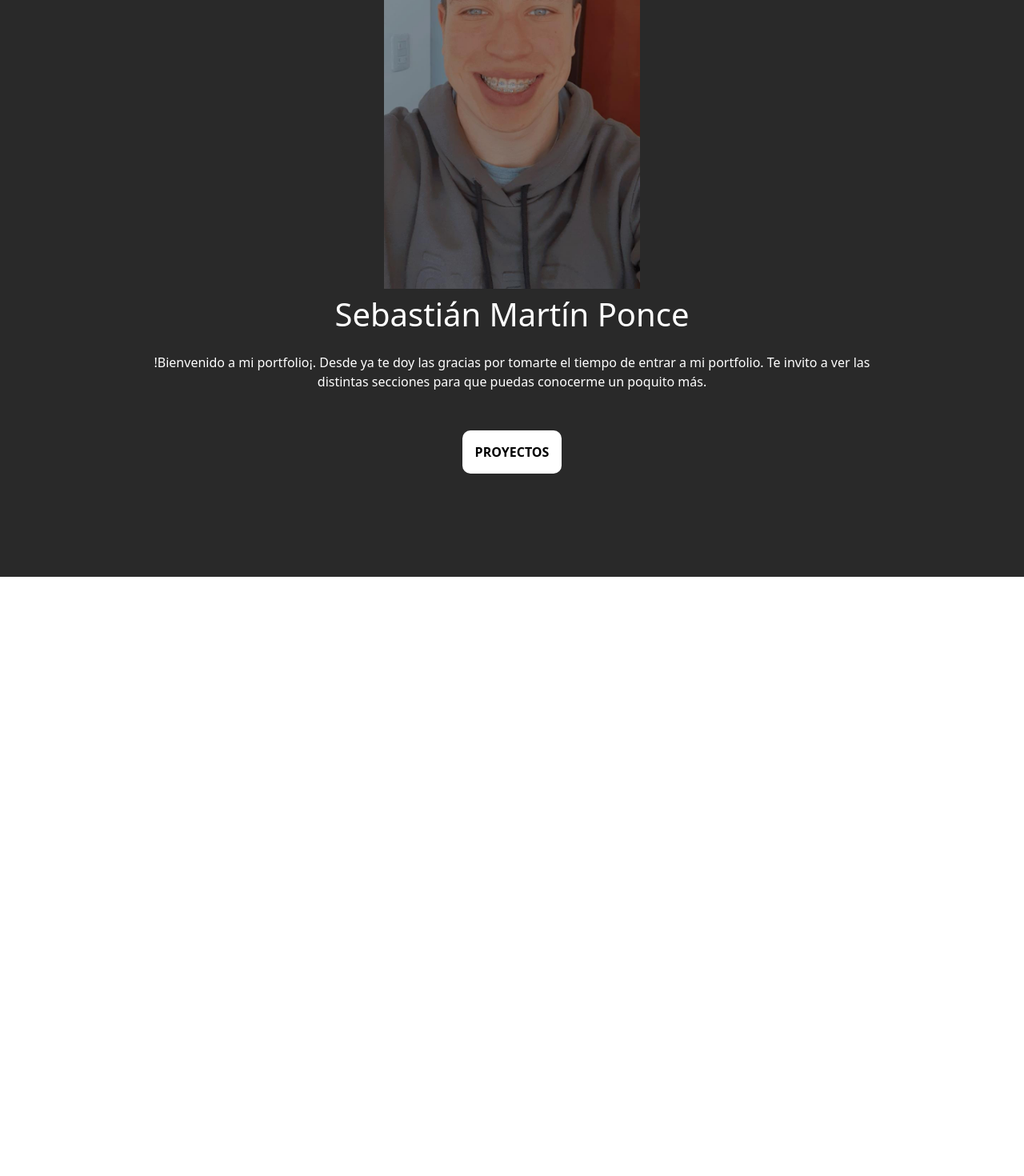
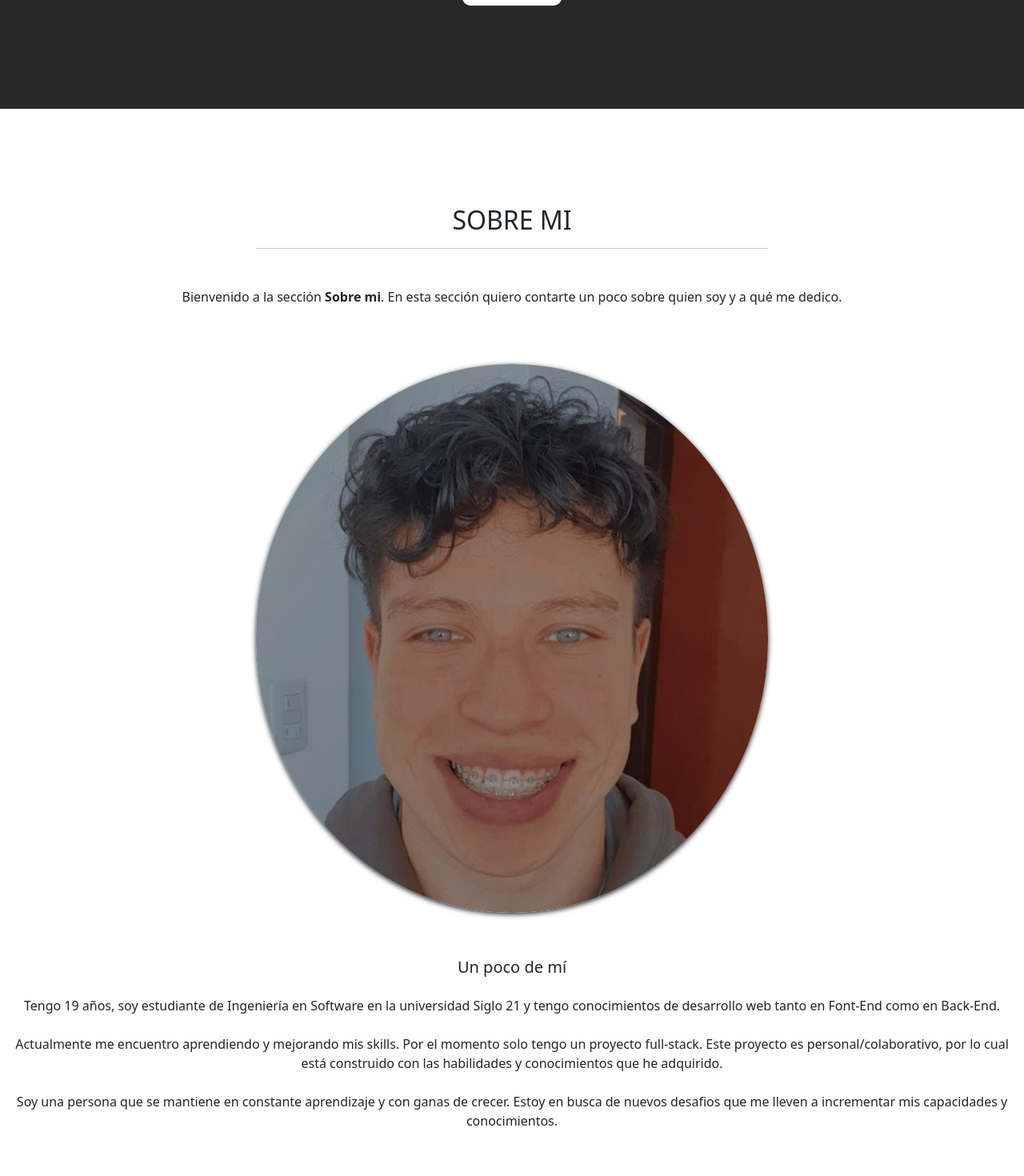
Before and after one commit to sebaponce2/portfolio, a React (Create React App) app: page / in a window 1280 px wide. Shown: the part 400-1870 px from the top of the page at 80% size. Before the commit the page ends 1121 px from the top, so only its background shows below. Built offline with nearby package versions, Linux system fonts and the light colour scheme.

Commit message:
Adding about me section

```diff
--- a/src/components/AboutMe.jsx
+++ b/src/components/AboutMe.jsx
@@ -1,11 +1,31 @@
+// Images imports
+import profileImage from "../images/Me2.jpg";
+
+// Css imports
+import "../css/AboutMe.css";
+
 const AboutMe = () => {
     return (
         <>
-            <div>
-
+            <div className="text-center">
+                <h2 className="text-uppercase pt-4">Sobre mi</h2>
+            </div>
+            <hr className='m-auto w-50 mt-3 p-0'/>
+            <p className="text-center px-3 py-5">Bienvenido a la sección <span className="fw-bold">Sobre mi</span>. En esta sección quiero contarte un poco sobre quien soy y a qué me dedico.</p>
+            <div className="w-50 m-auto py-2">
+                <img src={profileImage} alt="sebastianponce" className="w-100 img"/>
+            </div>
+            <h5 className="text-center pt-5 pb-3">Un poco de mí</h5>
+            <div className="text-center px-3">
+                <p>Tengo 19 años, soy estudiante de Ingeniería en Software en la universidad Siglo 21 y tengo conocimientos de desarrollo web tanto en Font-End como en Back-End.</p>
+            </div>
+            <div className="text-center px-3 pt-2">
+                <p>Actualmente me encuentro aprendiendo y mejorando mis skills. Por el momento solo tengo un proyecto full-stack. Este proyecto es personal/colaborativo, por lo cual está construido con las habilidades y conocimientos que he adquirido.</p>
+            </div>
+            <div className="text-center px-3 pt-2">
+                <p>Soy una persona que se mantiene en constante aprendizaje y con ganas de crecer. Estoy en busca de nuevos desafios que me lleven a incrementar mis capacidades y conocimientos.</p>
             </div>
         </>
-
     );
 }
 
--- a/src/components/Container.jsx
+++ b/src/components/Container.jsx
@@ -1,6 +1,8 @@
 // Components imports
 import Navbar from "./Navbar";
 import Presentation from "./Presentation";
+import AboutMe from "./AboutMe";
+import Skills from "./Skills";
 
 // Css imports
 import "../css/App.css";
@@ -8,15 +10,18 @@ import "../css/Colors.css";
 
 const Container = () => {
     return (
-        <div className="container-page ">
+        <div className="container-page">
             <header>
                 <Navbar/>
             </header>
             <section className="spacing-5 bg-grey-dark">
                 <Presentation/>
             </section>
-            <section>
-
+            <section className="spacing-4">
+                <AboutMe/>
+            </section>
+            <section className="spacing-4 bg-grey-dark">
+                <Skills/>
             </section>
         </div>
      );
--- a/src/components/Presentation.jsx
+++ b/src/components/Presentation.jsx
@@ -1,19 +1,13 @@
-// Images imports
-import profileImage from "../images/Me.jpg";
-
 // Css imports
 import "../css/Presentation.css";
 
 const Presentation = () => {
     return (
         <>
-        <div className="w-25 m-auto py-2">
-            <img src={profileImage} alt="sebastianponce" className="w-100"/>
-        </div>
-            <h1 className="text-center font-white">Sebastián Martín Ponce</h1>
+            <h1 className="text-center font-white">Hola, soy Sebastián Martín Ponce</h1>
             <div className="w-75 text-center m-auto py-3 font-white">
                 <p>
-                    !Bienvenido a mi portfolio¡. Desde ya te doy las gracias por tomarte el tiempo de entrar a mi portfolio. Te invito a ver las distintas secciones para que puedas conocerme un poquito más.
+                    !Bienvenido a mi portfolio¡. Desde ya estoy agradecido de que te tomes el tiempo de entrar a mi portfolio. Te invito a pasar por las siguientes secciones y puedas conocerme un poquito más.
                 </p>
             </div>
             <div className="text-center my-3 pt-3">
--- /dev/null
+++ b/src/components/Skills.jsx
@@ -0,0 +1,9 @@
+const Skills = () => {
+    return (
+        <>
+
+        </>
+     );
+}
+
+export default Skills;
--- /dev/null
+++ b/src/css/AboutMe.css
@@ -0,0 +1,8 @@
+.img {
+    border-radius: 50% !important;
+    -webkit-border-radius: 50% !important;
+    -moz-border-radius: 50% !important;
+    -ms-border-radius: 50% !important;
+    -o-border-radius: 50% !important;
+    box-shadow: 0px 2px 6px 0px;
+}
--- a/src/css/App.css
+++ b/src/css/App.css
@@ -11,3 +11,8 @@
     padding-top: 8rem !important;
     padding-bottom: 8rem !important;
 }
+
+.spacing-4 {
+    padding-top: 6rem !important;
+    padding-bottom: 6rem !important;
+}
```
Also changed, not shown: src/images/Me2.jpg (added).
